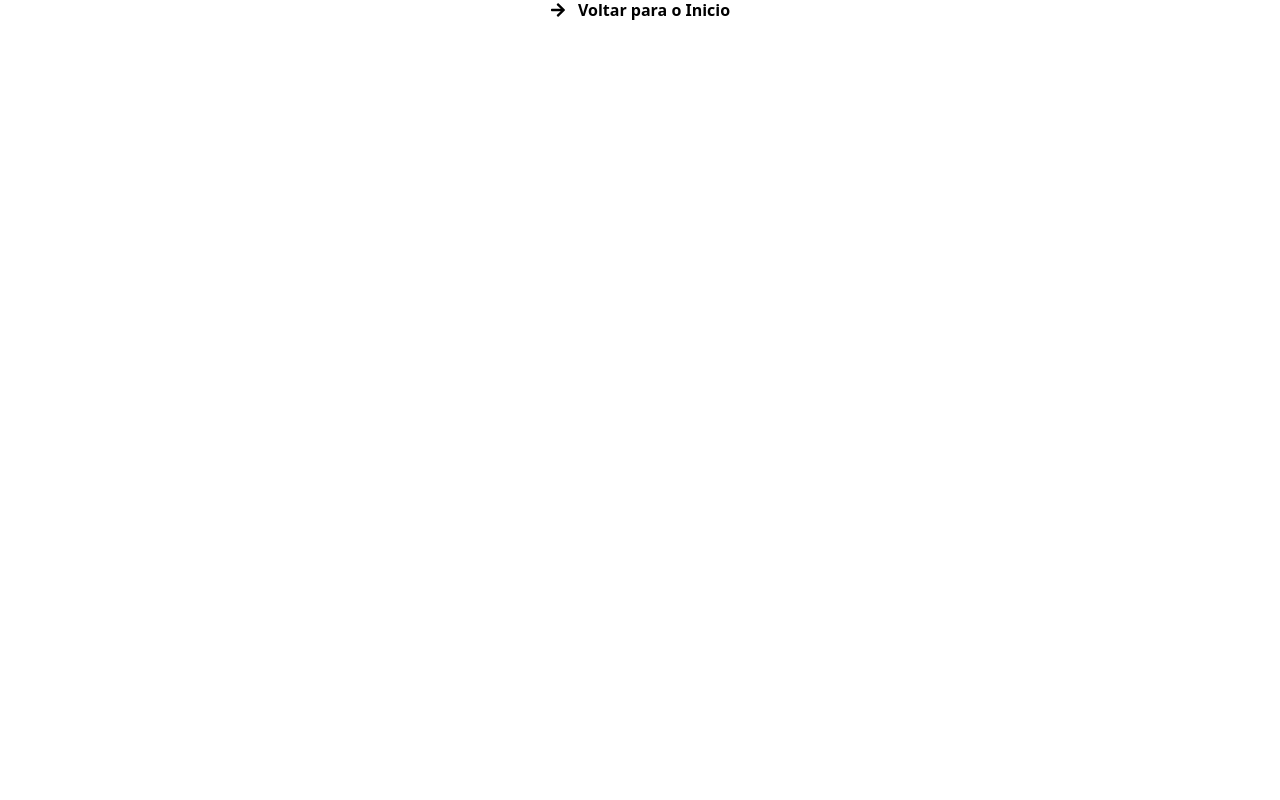
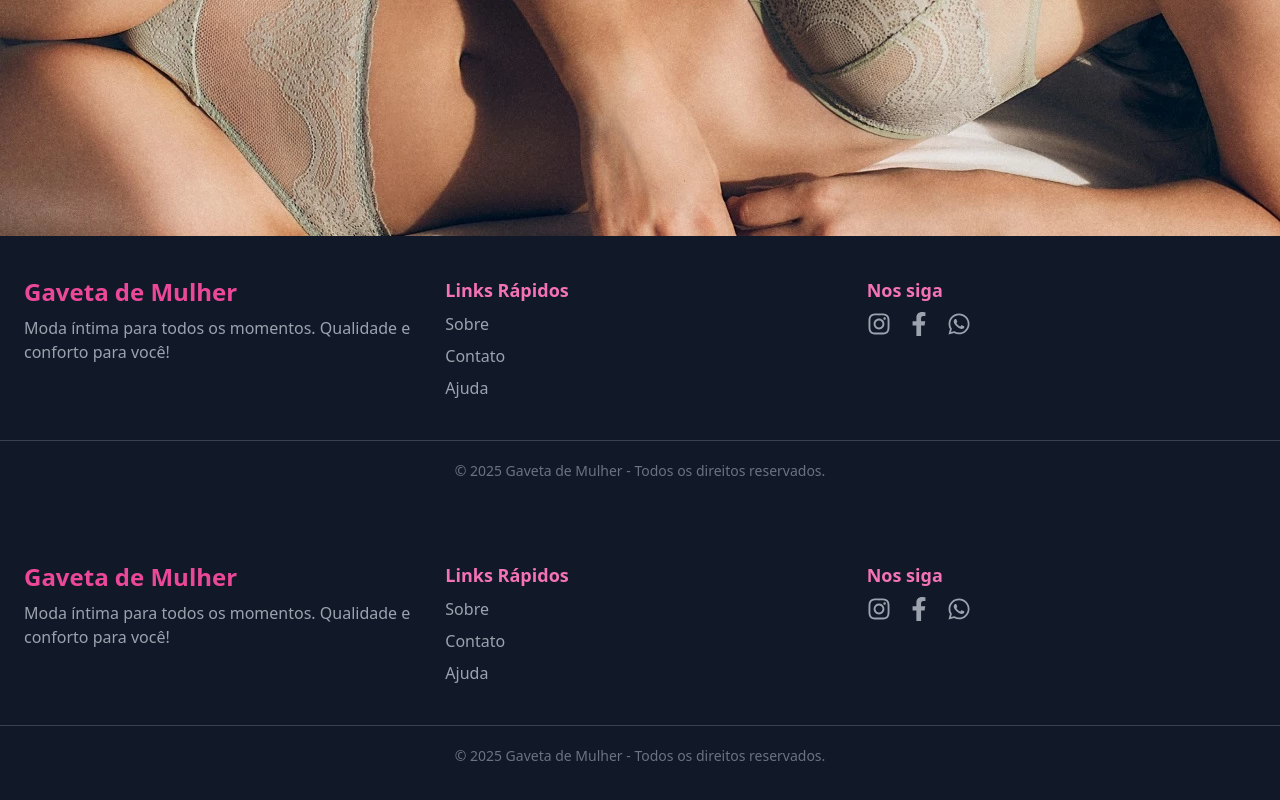
Before and after one commit to LuanderV/loja-lingerie, a Next.js app: page /components/footer in a window 1280 px wide. Before the commit this address had no page. Shown: the part 664-1464 px from the top of the page. Before the commit the page ends 936 px from the top, so only its background shows below. Built offline with nearby package versions, Linux system fonts and the light colour scheme.

Commit message:
feat: Criada a versão inicial do Footer

```diff
--- /dev/null
+++ b/app/(pages)/(home)/components/footer/page.tsx
@@ -0,0 +1,50 @@
+import Link from "next/link";
+import { FaFacebookF, FaInstagram, FaWhatsapp } from "react-icons/fa";
+
+export default function Footer() {
+  return (
+    <footer className="bg-gray-900 text-white py-10">
+      <div className="container mx-auto px-6 grid grid-cols-1 md:grid-cols-3 gap-8">
+
+        {/* LOGO E DESCRIÇÃO */}
+        <div>
+          <h2 className="text-2xl font-bold text-pink-500">Gaveta de Mulher</h2>
+          <p className="mt-2 text-gray-400">
+            Moda íntima para todos os momentos. Qualidade e conforto para você!
+          </p>
+        </div>
+
+        {/* LINKS RÁPIDOS */}
+        <div>
+          <h3 className="text-lg font-semibold text-pink-400">Links Rápidos</h3>
+          <ul className="mt-2 space-y-2">
+            <li>
+              <Link href="/sobre" className="text-gray-400 hover:text-pink-400">Sobre</Link>
+            </li>
+            <li>
+              <Link href="/contato" className="text-gray-400 hover:text-pink-400">Contato</Link>
+            </li>
+            <li>
+              <Link href="/ajuda" className="text-gray-400 hover:text-pink-400">Ajuda</Link>
+            </li>
+          </ul>
+        </div>
+
+        {/* REDES SOCIAIS */}
+        <div>
+          <h3 className="text-lg font-semibold text-pink-400">Nos siga</h3>
+          <div className="mt-2 flex space-x-4">
+            <a href="#" className="text-gray-400 hover:text-pink-400 text-2xl"><FaInstagram /></a>
+            <a href="#" className="text-gray-400 hover:text-pink-400 text-2xl"><FaFacebookF /></a>
+            <a href="#" className="text-gray-400 hover:text-pink-400 text-2xl"><FaWhatsapp /></a>
+          </div>
+        </div>
+      </div>
+
+      {/* COPYRIGHT */}
+      <div className="mt-10 text-center text-gray-500 border-t border-gray-700 pt-5 text-sm">
+        &copy; 2025 Gaveta de Mulher - Todos os direitos reservados.
+      </div>
+    </footer>
+  );
+}
--- a/app/(pages)/(home)/layout.tsx
+++ b/app/(pages)/(home)/layout.tsx
@@ -1,4 +1,5 @@
 import Header from "@/app/(pages)/(home)/components/header/page";
+import Footer from "@/app/(pages)/(home)/components/footer/page";
 
 export default function HomeLayout({
   children,
@@ -10,6 +11,7 @@ export default function HomeLayout({
       <body>
       <Header />
         {children}
+      <Footer />
       </body>
     </html>
   );
--- a/package.json
+++ b/package.json
@@ -20,14 +20,14 @@
     "next": "latest",
     "next-themes": "^0.4.3",
     "prettier": "^3.3.3",
-    "react": "19.0.0",
+    "react": "^19.0.0",
     "react-dom": "19.0.0",
     "react-icons": "^5.5.0",
     "swiper": "^11.2.4"
   },
   "devDependencies": {
     "@types/node": "22.10.2",
-    "@types/react": "^19.0.2",
+    "@types/react": "^19.0.10",
     "@types/react-dom": "19.0.2",
     "postcss": "8.4.49",
     "tailwind-merge": "^2.5.2",
```
Also changed, not shown: 1 other file (tests, documents, lock files or other folders).
